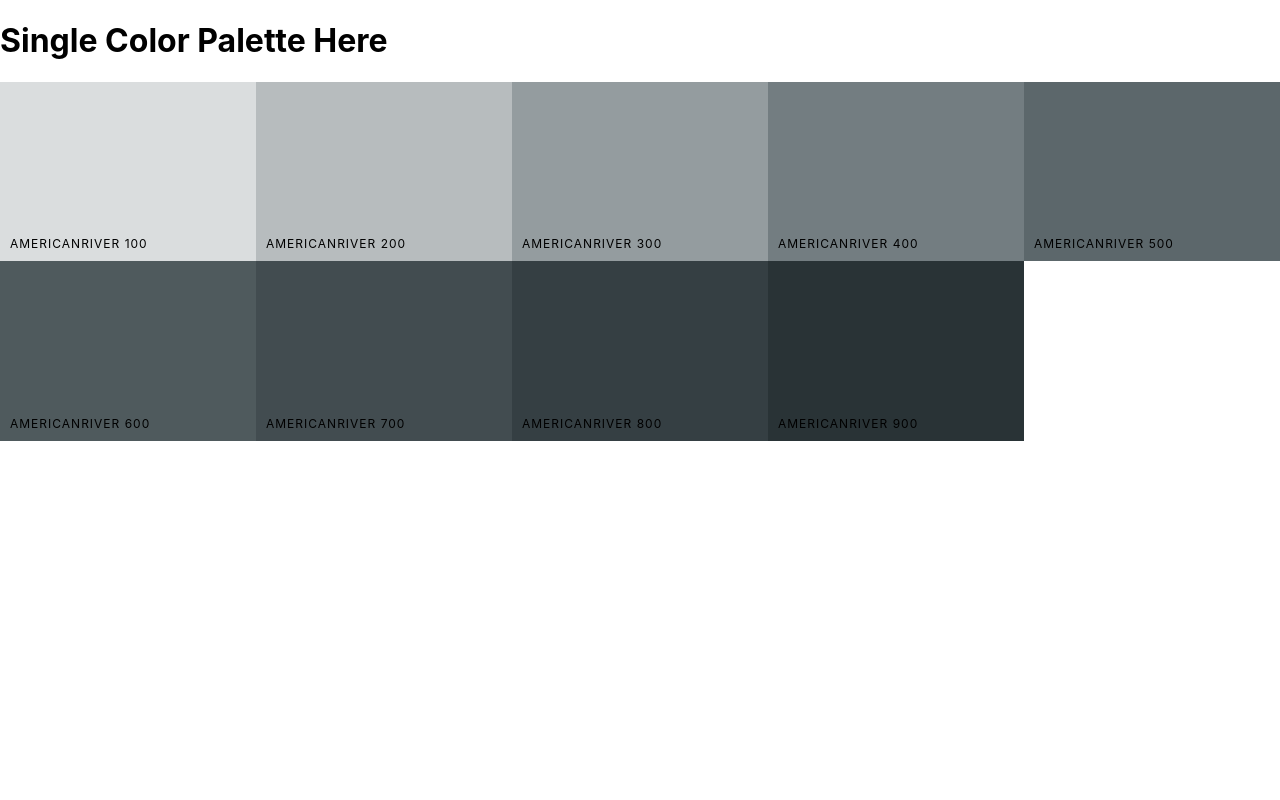
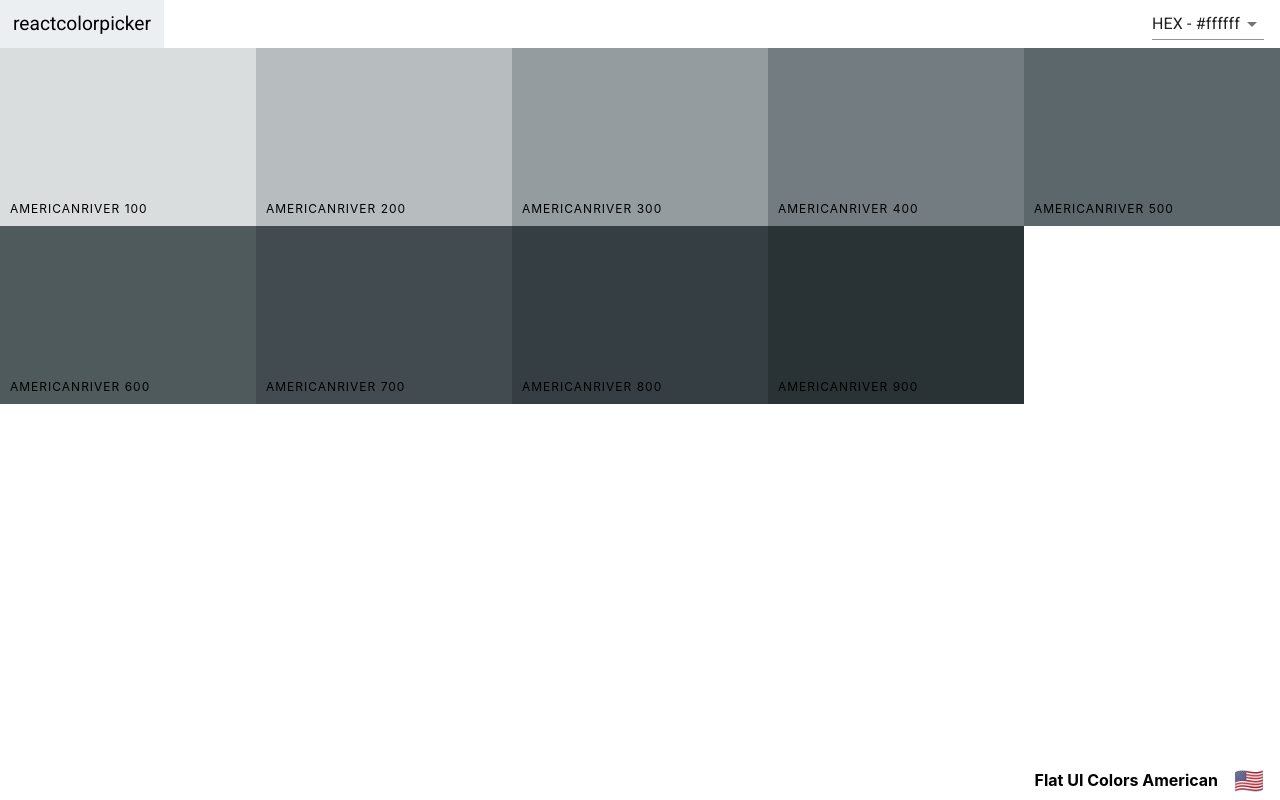
Before and after one commit to rushikeshkoli/Color-Project, a React (Create React App) app: page /palette/flat-ui-colors-american/americanriver in a window 1280 px wide. Built offline with nearby package versions, Linux system fonts and the light colour scheme.

Commit message:
Add navbar and footer to SingleColorPalette

```diff
--- a/src/Navbar.js
+++ b/src/Navbar.js
@@ -24,13 +24,14 @@ class Navbar extends Component {
         this.setState({open: false});
     }
     render() {
-        const {level, changeLevel} = this.props;
+        const {level, changeLevel, allColorsShowing} = this.props;
         const {format, open} = this.state;
         return (
             <header className="Navbar">
                 <div className="logo">
                     <Link to='/'>reactcolorpicker</Link>
                 </div>
+                {allColorsShowing && (
                     <div className="slider-container">
                         <span>Level: {level}</span>
                         <div className="slider">
@@ -43,6 +44,7 @@ class Navbar extends Component {
                             />
                         </div>
                     </div>
+                )}
                 <div className="select-container">
                     <Select value={format} onChange={this.handleFormatChange}>
                         <MenuItem value="hex">HEX - #ffffff</MenuItem>
--- a/src/Palette.css
+++ b/src/Palette.css
@@ -2,11 +2,12 @@
     height: 100vh;
     display: flex;
     flex-direction: column;
+    overflow: hidden;
 }
 
 .Palette-colors {
     height: 90%;
-    overflow: hidden;
+    /* overflow: hidden; */
 }
 
 .Palette-footer {
--- a/src/Palette.js
+++ b/src/Palette.js
@@ -1,6 +1,7 @@
 import React, { Component } from 'react';
 import ColorBox from './ColorBox';
 import Navbar from './Navbar';
+import PaletteFooter from './PaletteFooter';
 import './Palette.css';
 
 class Palette extends Component {
@@ -24,14 +25,11 @@ class Palette extends Component {
         ));
         return (
             <div className='Palette'>
-                <Navbar level={level} changeLevel={this.changeLevel} handleChange={this.changeFormat}/>
+                <Navbar level={level} changeLevel={this.changeLevel} handleChange={this.changeFormat} allColorsShowing={true}/>
                 <div className='Palette-colors'>
                     {colorBoxes}
                 </div>
-                <footer className="Palette-footer">
-                    {paletteName}
-                    <span className="emoji">{emoji}</span>
-                </footer>
+                <PaletteFooter paletteName={paletteName} emoji={emoji}/>
             </div>
         );
     }
--- /dev/null
+++ b/src/PaletteFooter.js
@@ -0,0 +1,13 @@
+import React from 'react';
+
+function PaletteFooter(props) {
+    const {paletteName, emoji} = props;
+    return (
+        <footer className="Palette-footer">
+            {paletteName}
+            <span className="emoji">{emoji}</span>
+        </footer>
+    )
+}
+
+export default PaletteFooter;
--- a/src/SingleColorPalette.js
+++ b/src/SingleColorPalette.js
@@ -1,11 +1,14 @@
 import React, { Component } from 'react'
 import ColorBox from './ColorBox';
+import Navbar from './Navbar';
+import PaletteFooter from './PaletteFooter';
 
 class SingleColorPalette extends Component {
     constructor(props) {
         super(props);
+        this.state = {format: 'hex'};
         this._shades = this.gatherShades(this.props.colorId);
-        console.log(this._shades);
+        this.changeFormat = this.changeFormat.bind(this);
     }
     gatherShades(id) {
         let shades = [];
@@ -16,16 +19,22 @@ class SingleColorPalette extends Component {
         // this.props.palette
         return shades.slice(1);
     }
+    changeFormat(val) {
+        this.setState({format: val});
+    }
     render() {
+        const {format} = this.state;
+        const {paletteName, emoji} = this.props.palette;
         const colorBoxes = this._shades.map(x => (
-            <ColorBox background={x.hex} name={x.name} key={x.name} showLink={false}/>
+            <ColorBox background={x[format]} name={x.name} key={x.name} showLink={false}/>
         ));
         return(
             <div className='Palette'>
-                <h1>Single Color Palette Here</h1>
+                <Navbar handleChange={this.changeFormat} allColorsShowing={false}/>
                 <div className='Palette-colors'>
                     {colorBoxes}
                 </div>
+                <PaletteFooter paletteName={paletteName} emoji={emoji}/>
             </div>
         );
     }
```
Lines whose indentation alone changed are shown as unchanged.
